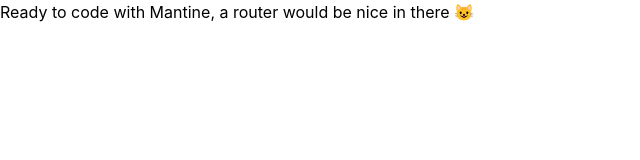
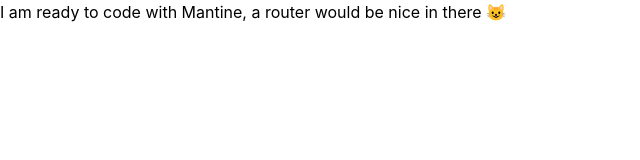
Before and after one commit to jmylesmusic/project-sceneit, a React (Vite) app: page / in a window 1280 px wide. Shown: the top 160 px of the page, without its empty margins (0-640 px from the left). Built offline with nearby package versions, Linux system fonts and the light colour scheme.

Commit message:
Test Run Thursday

```diff
--- a/src/App.jsx
+++ b/src/App.jsx
@@ -1,5 +1,7 @@
 function App() {
-  return <>Ready to code with Mantine, a router would be nice in there 😺</>
+  return (
+    <>I am ready to code with Mantine, a router would be nice in there 😺</>
+  );
 }
 
-export default App
+export default App;
```
